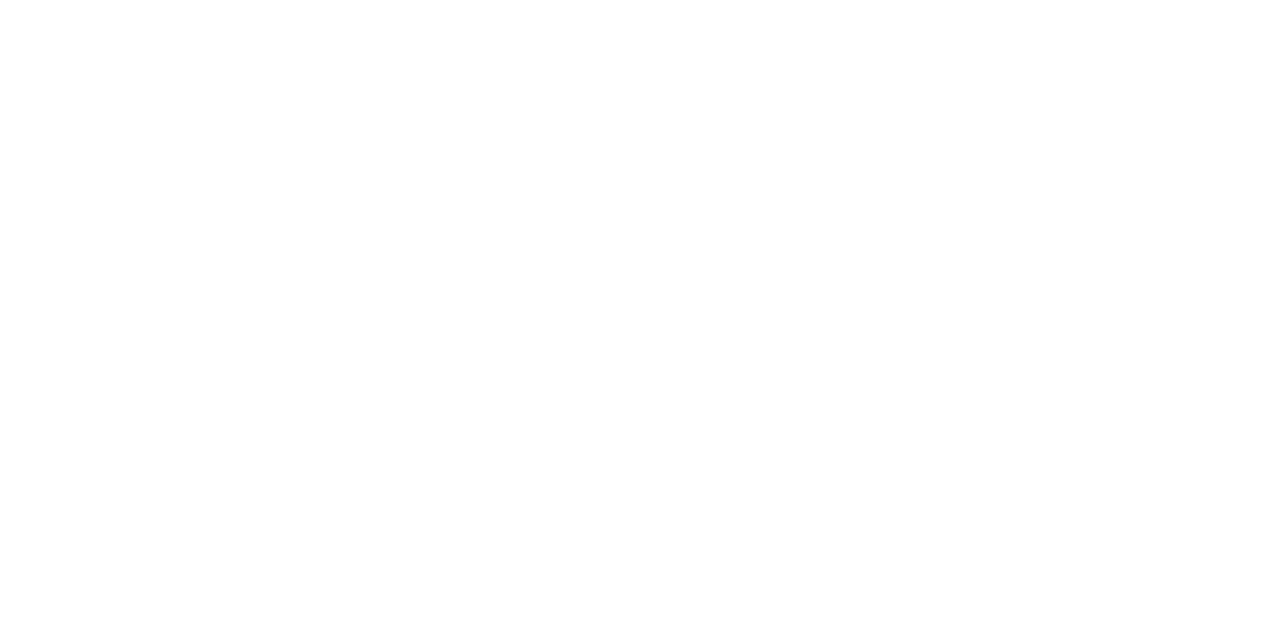
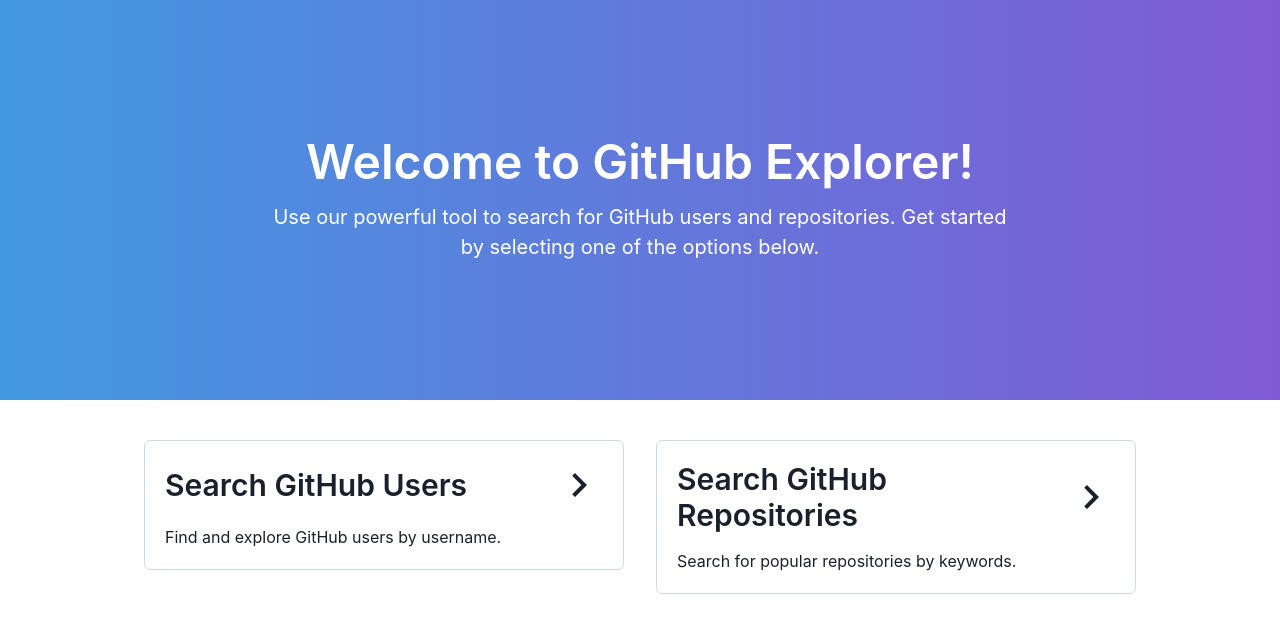
Before and after one commit to marianaLz/github-app, a React (Vite) app: page / in a window 1280 px wide. Before the commit this address had no page. Shown: the top 632 px of the page. Built offline with nearby package versions, Linux system fonts and the light colour scheme.

Commit message:
feat: adding home page

```diff
--- a/src/App.jsx
+++ b/src/App.jsx
@@ -1,11 +1,13 @@
 import { Route, Routes } from 'react-router-dom';
 
+import Home from './pages/Home';
 import RepositorySearch from './pages/RepositorySearch';
 import UserSearch from './pages/UserSearch';
 
 function App() {
   return (
     <Routes>
+      <Route path='/' element={<Home />} />
       <Route path='/repositories' element={<RepositorySearch />} />
       <Route path='/users' element={<UserSearch />} />
     </Routes>
--- /dev/null
+++ b/src/components/cards/LinkCard.jsx
@@ -0,0 +1,33 @@
+import { motion } from 'framer-motion';
+import { Link } from 'react-router-dom';
+
+import { Box, Card, CardBody, Flex, Heading, Text } from '@chakra-ui/react';
+import { ChevronRightIcon } from '@chakra-ui/icons';
+
+const MotionBox = motion(Box);
+
+const LinkCard = ({ description, title, to }) => {
+  return (
+    <MotionBox
+      initial={{ opacity: 0 }}
+      animate={{ opacity: 1 }}
+      transition={{ duration: 1 }}
+    >
+      <Card border='1px solid' borderColor='gray-300'>
+        <CardBody>
+          <Link to={to} style={{ textDecoration: 'none' }}>
+            <Flex flexDir='column' gap='4'>
+              <Flex align='center' gap='2' justify='space-between'>
+                <Heading size='lg'>{title}</Heading>
+                <ChevronRightIcon fontSize='5xl' />
+              </Flex>
+              <Text>{description}</Text>
+            </Flex>
+          </Link>
+        </CardBody>
+      </Card>
+    </MotionBox>
+  );
+};
+
+export default LinkCard;
--- a/src/components/cards/RepoCard.jsx
+++ b/src/components/cards/RepoCard.jsx
@@ -38,9 +38,7 @@
           </Flex>
         </Flex>
 
-        <Text fontSize='xs'>
-          Created at: {formatDate(repository.created_at)}
-        </Text>
+        <Text fontSize='xs'>{formatDate(repository.created_at)}</Text>
 
         <Button
           as='a'
--- /dev/null
+++ b/src/pages/Home.jsx
@@ -0,0 +1,59 @@
+import { motion } from 'framer-motion';
+
+import {
+  Box,
+  Heading,
+  Text,
+  SimpleGrid,
+  Container,
+  Flex,
+} from '@chakra-ui/react';
+import LinkCard from '../components/cards/LinkCard';
+
+const MotionBox = motion(Box);
+
+const Home = () => {
+  return (
+    <Box>
+      <MotionBox
+        as='section'
+        initial={{ opacity: 0 }}
+        animate={{ opacity: 1 }}
+        transition={{ duration: 1 }}
+        bgGradient='linear(to-r, blue.400, purple.500)'
+        color='white'
+        minHeight='50vh'
+        display='flex'
+        alignItems='center'
+        textAlign='center'
+      >
+        <Container as={Flex} flexDir='column' gap={4} maxW='container.md'>
+          <Heading as='h1' size='2xl'>
+            Welcome to GitHub Explorer!
+          </Heading>
+          <Text fontSize='xl'>
+            Use our powerful tool to search for GitHub users and repositories.
+            Get started by selecting one of the options below.
+          </Text>
+        </Container>
+      </MotionBox>
+
+      <Container maxW='container.lg' py='10'>
+        <SimpleGrid columns={{ base: '1', md: '2' }} spacing='8'>
+          <LinkCard
+            title='Search GitHub Users'
+            description='Find and explore GitHub users by username.'
+            to='/users'
+          />
+          <LinkCard
+            title='Search GitHub Repositories'
+            description='Search for popular repositories by keywords.'
+            to='/repositories'
+          />
+        </SimpleGrid>
+      </Container>
+    </Box>
+  );
+};
+
+export default Home;
--- a/src/pages/RepositorySearch.jsx
+++ b/src/pages/RepositorySearch.jsx
@@ -41,7 +41,10 @@
       {data?.data?.items?.length === 0 && repoName ? (
         <Alert message={`No repositories found for "${repoName}"`} />
       ) : (
-        <SimpleGrid columns={{ base: 2, md: 3, lg: 4 }} spacing='8'>
+        <SimpleGrid
+          columns={{ base: 2, md: 3, lg: 4 }}
+          spacing={{ base: '4', lg: '8' }}
+        >
           {data?.data?.items?.map((repo) => (
             <RepoCard key={repo.id} {...repo} />
           ))}
--- a/src/pages/UserSearch.jsx
+++ b/src/pages/UserSearch.jsx
@@ -41,7 +41,10 @@
       {data?.data?.items?.length === 0 && username ? (
         <Alert message={`No users found for "${username}"`} />
       ) : (
-        <SimpleGrid columns={{ base: 2, md: 3, lg: 4 }} spacing='8'>
+        <SimpleGrid
+          columns={{ base: 2, md: 3, lg: 4 }}
+          spacing={{ base: '4', lg: '8' }}
+        >
           {data?.data?.items?.map((user) => (
             <UserCard key={user.id} {...user} />
           ))}
```
